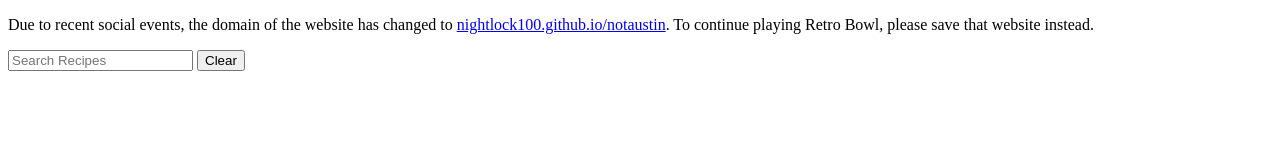
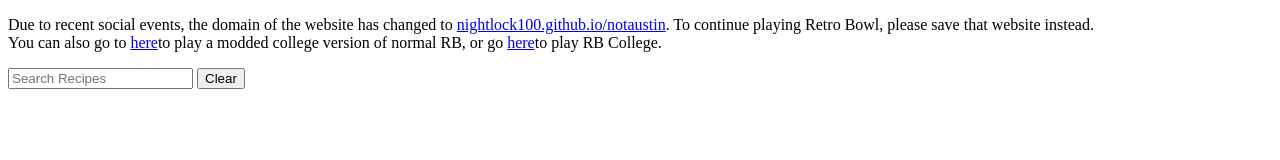
Before and after one commit to nightlock100/austin, a plain HTML site: page index.html in a window 1280 px wide. Drawn offline with Linux system fonts and the light colour scheme.

Commit message:
Update index.html

```diff
--- a/index.html
+++ b/index.html
@@ -4,7 +4,8 @@
     <title>moved</title>
   </head>
     <body>
-      <p>Due to recent social events, the domain of the website has changed to <a href="nightlock100.github.io/notaustin">nightlock100.github.io/notaustin</a>. To continue playing Retro Bowl, please save that website instead. </p>
+      <p>Due to recent social events, the domain of the website has changed to <a href="https://nightlock100.github.io/notaustin">nightlock100.github.io/notaustin</a>. To continue playing Retro Bowl, please save that website instead.<br>
+      You can also go to <a href="https://nightlock102.github.io/notaustincollege">here</a>to play a modded college version of normal RB, or go <a href="https://nightlock102.github.io/rbcv2">here</a>to play RB College.</p>
     </body>
 
   <div class="form-contain"
```
